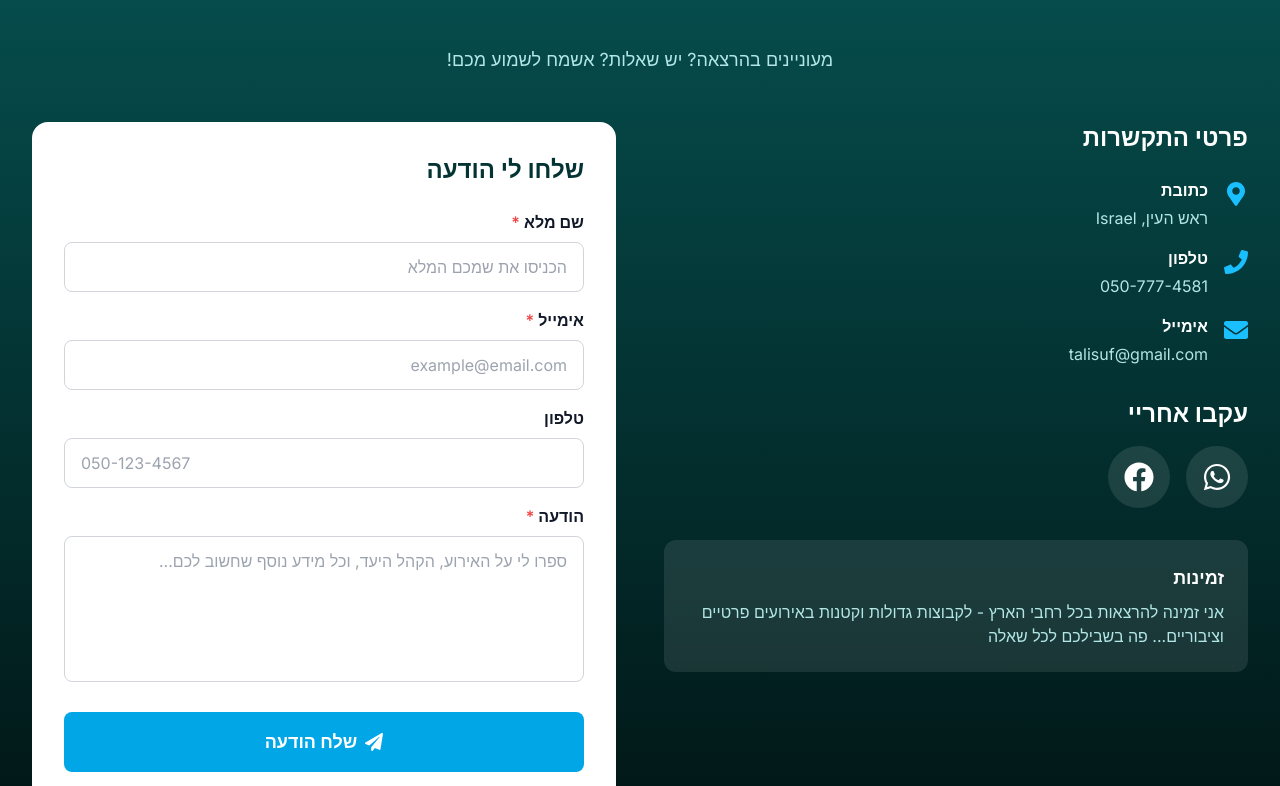
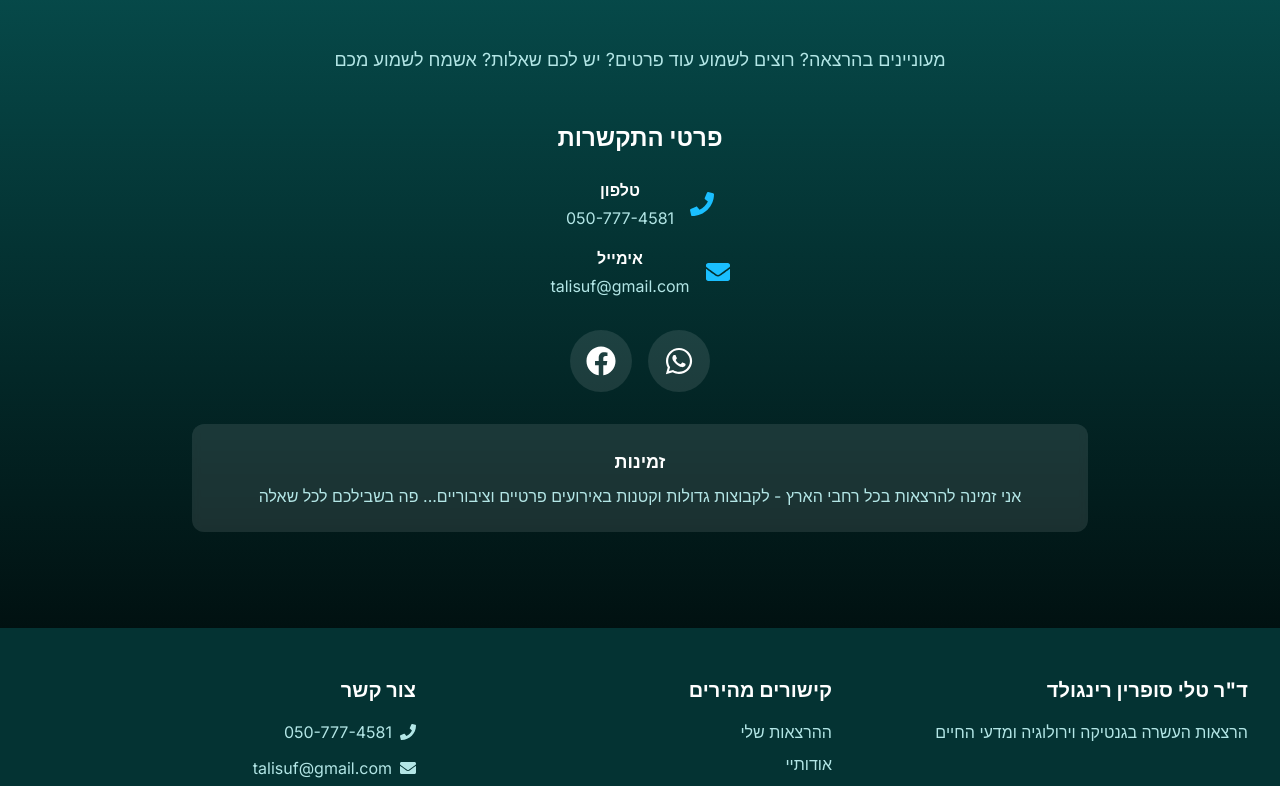
Before and after one commit to eyalring/tali-website, a Next.js app: page / in a window 1280 px wide. Shown: the part 5834-6620 px from the top of the page. Built offline with nearby package versions, Linux system fonts and the light colour scheme.

Commit message:
Update contact form: remove form, center content, update text

```diff
--- a/package.json
+++ b/package.json
@@ -14,7 +14,8 @@
     "next": "^14.2.0",
     "framer-motion": "^11.0.0",
     "react-icons": "^5.0.0",
-    "react-hook-form": "^7.51.0"
+    "react-hook-form": "^7.51.0",
+    "resend": "^3.2.0"
   },
   "devDependencies": {
     "typescript": "^5.4.0",
--- a/src/components/Contact.tsx
+++ b/src/components/Contact.tsx
@@ -1,86 +1,14 @@
 "use client";
 
 import { motion } from "framer-motion";
-import { BaseSyntheticEvent, useState } from "react";
-import { useForm } from "react-hook-form";
 import {
   FaPhone,
   FaEnvelope,
-  FaMapMarkerAlt,
   FaWhatsapp,
   FaFacebook,
-  FaPaperPlane,
 } from "react-icons/fa";
 
-interface ContactFormData {
-  name: string;
-  email: string;
-  phone?: string;
-  message: string;
-  botField?: string;
-}
-
-const encode = (data: Record<string, string>) =>
-  Object.keys(data)
-    .map(
-      (key) =>
-        `${encodeURIComponent(key)}=${encodeURIComponent(data[key])}`
-    )
-    .join("&");
-
 export default function Contact() {
-  const [isSubmitting, setIsSubmitting] = useState(false);
-  const [submitStatus, setSubmitStatus] = useState<
-    "idle" | "success" | "error"
-  >("idle");
-
-  const {
-    register,
-    handleSubmit,
-    reset,
-    formState: { errors },
-  } = useForm<ContactFormData>();
-
-  const onSubmit = async (
-    data: ContactFormData,
-    event?: BaseSyntheticEvent
-  ) => {
-    event?.preventDefault();
-    setIsSubmitting(true);
-    setSubmitStatus("idle");
-
-    try {
-      const payload = {
-        "form-name": "contact",
-        name: data.name,
-        email: data.email,
-        phone: data.phone ?? "",
-        message: data.message,
-        "bot-field": data.botField ?? "",
-      };
-
-      const response = await fetch("/__forms.html", {
-        method: "POST",
-        headers: { "Content-Type": "application/x-www-form-urlencoded" },
-        body: encode(payload),
-      });
-
-      if (!response.ok) {
-        throw new Error("Failed to submit form");
-      }
-
-      setSubmitStatus("success");
-      reset();
-
-      // Reset success message after 5 seconds
-      setTimeout(() => setSubmitStatus("idle"), 5000);
-    } catch (error) {
-      console.error("Form submission error:", error);
-      setSubmitStatus("error");
-    } finally {
-      setIsSubmitting(false);
-    }
-  };
 
   return (
     <section
@@ -93,38 +21,29 @@ export default function Contact() {
         viewport={{ once: true }}
         transition={{ duration: 0.6 }}
       >
-        <h2 className="section-title text-white">צור קשר</h2>
+        <h2 className="section-title text-white">דברו איתי</h2>
         <p className="text-center text-primary-100 text-lg mb-12">
-          מעוניינים בהרצאה? יש שאלות?
-          <span className="block md:inline"> אשמח לשמוע מכם!</span>
+          מעוניינים בהרצאה? רוצים לשמוע עוד פרטים? יש לכם שאלות? אשמח לשמוע מכם
         </p>
       </motion.div>
 
-      <div className="grid grid-cols-1 lg:grid-cols-2 gap-12">
+      <div className="max-w-4xl mx-auto">
         {/* Contact Information */}
         <motion.div
-          initial={{ opacity: 0, x: -30 }}
-          whileInView={{ opacity: 1, x: 0 }}
+          initial={{ opacity: 0, y: 30 }}
+          whileInView={{ opacity: 1, y: 0 }}
           viewport={{ once: true }}
           transition={{ duration: 0.6 }}
-          className="space-y-8"
+          className="space-y-8 text-center"
         >
           <div>
             <h3 className="text-2xl font-heading font-bold mb-6">
               פרטי התקשרות
             </h3>
 
-            <div className="space-y-4">
-              <div className="flex items-start">
-                <FaMapMarkerAlt className="text-accent-400 text-2xl ml-4 mt-1 flex-shrink-0" />
-                <div>
-                  <p className="font-semibold mb-1">כתובת</p>
-                  <p className="text-primary-100">ראש העין, Israel</p>
-                </div>
-              </div>
-
-              <div className="flex items-start">
-                <FaPhone className="text-accent-400 text-2xl ml-4 mt-1 flex-shrink-0" />
+            <div className="space-y-4 flex flex-col items-center">
+              <div className="flex items-center justify-center">
+                <FaPhone className="text-accent-400 text-2xl ml-4 flex-shrink-0" />
                 <div>
                   <p className="font-semibold mb-1">טלפון</p>
                   <a
@@ -136,8 +55,8 @@ export default function Contact() {
                 </div>
               </div>
 
-              <div className="flex items-start">
-                <FaEnvelope className="text-accent-400 text-2xl ml-4 mt-1 flex-shrink-0" />
+              <div className="flex items-center justify-center">
+                <FaEnvelope className="text-accent-400 text-2xl ml-4 flex-shrink-0" />
                 <div>
                   <p className="font-semibold mb-1">אימייל</p>
                   <a
@@ -154,8 +73,7 @@ export default function Contact() {
           </div>
 
           <div>
-            <h3 className="text-2xl font-heading font-bold mb-4">עקבו אחריי</h3>
-            <div className="flex space-x-reverse space-x-4">
+            <div className="flex justify-center space-x-reverse space-x-4">
               <a
                 href="https://wa.me/972507774581"
                 target="_blank"
@@ -184,155 +102,6 @@ export default function Contact() {
             </p>
           </div>
         </motion.div>
-
-        {/* Contact Form */}
-        <motion.div
-          initial={{ opacity: 0, x: 30 }}
-          whileInView={{ opacity: 1, x: 0 }}
-          viewport={{ once: true }}
-          transition={{ duration: 0.6 }}
-        >
-          <form
-            onSubmit={handleSubmit(onSubmit)}
-            className="bg-white rounded-2xl p-8 text-gray-900"
-            name="contact"
-            method="POST"
-            action="/__forms.html"
-            data-netlify="true"
-            data-netlify-honeypot="bot-field"
-          >
-            <input type="hidden" name="form-name" value="contact" />
-            <div className="hidden">
-              <label>
-                אל תמלאו את השדה הזה
-                <input
-                  {...register("botField")}
-                  name="bot-field"
-                  type="text"
-                  tabIndex={-1}
-                  autoComplete="off"
-                />
-              </label>
-            </div>
-            <h3 className="text-2xl font-heading font-bold mb-6 text-primary-800">
-              שלחו לי הודעה
-            </h3>
-
-            <div className="space-y-4">
-              <div>
-                <label htmlFor="name" className="block font-semibold mb-2">
-                  שם מלא <span className="text-red-500">*</span>
-                </label>
-                <input
-                  {...register("name", { required: "שדה חובה" })}
-                  type="text"
-                  id="name"
-                  className="w-full px-4 py-3 border border-gray-300 rounded-lg focus:ring-2 focus:ring-accent-500 focus:border-transparent transition-all text-black"
-                  placeholder="הכניסו את שמכם המלא"
-                />
-                {errors.name && (
-                  <p className="text-red-500 text-sm mt-1">
-                    {errors.name.message}
-                  </p>
-                )}
-              </div>
-
-              <div>
-                <label htmlFor="email" className="block font-semibold mb-2">
-                  אימייל <span className="text-red-500">*</span>
-                </label>
-                <input
-                  {...register("email", {
-                    required: "שדה חובה",
-                    pattern: {
-                      value: /^[A-Z0-9._%+-]+@[A-Z0-9.-]+\.[A-Z]{2,}$/i,
-                      message: "כתובת אימייל לא תקינה",
-                    },
-                  })}
-                  type="email"
-                  id="email"
-                  className="w-full px-4 py-3 border border-gray-300 rounded-lg focus:ring-2 focus:ring-accent-500 focus:border-transparent transition-all text-black"
-                  placeholder="example@email.com"
-                />
-                {errors.email && (
-                  <p className="text-red-500 text-sm mt-1">
-                    {errors.email.message}
-                  </p>
-                )}
-              </div>
-
-              <div>
-                <label htmlFor="phone" className="block font-semibold mb-2">
-                  טלפון
-                </label>
-                <input
-                  {...register("phone")}
-                  type="tel"
-                  id="phone"
-                  className="w-full px-4 py-3 border border-gray-300 rounded-lg focus:ring-2 focus:ring-accent-500 focus:border-transparent transition-all text-black"
-                  placeholder="050-123-4567"
-                />
-              </div>
-
-              <div>
-                <label htmlFor="message" className="block font-semibold mb-2">
-                  הודעה <span className="text-red-500">*</span>
-                </label>
-                <textarea
-                  {...register("message", { required: "שדה חובה" })}
-                  id="message"
-                  rows={5}
-                  className="w-full px-4 py-3 border border-gray-300 rounded-lg focus:ring-2 focus:ring-accent-500 focus:border-transparent transition-all resize-none text-black"
-                  placeholder="ספרו לי על האירוע, הקהל היעד, וכל מידע נוסף שחשוב לכם..."
-                />
-                {errors.message && (
-                  <p className="text-red-500 text-sm mt-1">
-                    {errors.message.message}
-                  </p>
-                )}
-              </div>
-            </div>
-
-            <button
-              type="submit"
-              disabled={isSubmitting}
-              className={`w-full mt-6 py-4 px-6 rounded-lg font-bold text-lg transition-all duration-300 flex items-center justify-center ${
-                isSubmitting
-                  ? "bg-gray-400 cursor-not-allowed"
-                  : "bg-accent-500 hover:bg-accent-600 text-white transform hover:scale-105"
-              }`}
-            >
-              {isSubmitting ? (
-                "שולח..."
-              ) : (
-                <>
-                  <FaPaperPlane className="ml-2" />
-                  שלח הודעה
-                </>
-              )}
-            </button>
-
-            {submitStatus === "success" && (
-              <motion.div
-                initial={{ opacity: 0, y: -10 }}
-                animate={{ opacity: 1, y: 0 }}
-                className="mt-4 p-4 bg-green-100 border border-green-400 text-green-700 rounded-lg"
-              >
-                ההודעה נשלחה בהצלחה! אחזור אליכם בהקדם.
-              </motion.div>
-            )}
-
-            {submitStatus === "error" && (
-              <motion.div
-                initial={{ opacity: 0, y: -10 }}
-                animate={{ opacity: 1, y: 0 }}
-                className="mt-4 p-4 bg-red-100 border border-red-400 text-red-700 rounded-lg"
-              >
-                אירעה שגיאה בשליחת ההודעה. אנא נסו שוב או צרו קשר ישירות בטלפון.
-              </motion.div>
-            )}
-          </form>
-        </motion.div>
       </div>
     </section>
   );
```
Also changed, not shown: 1 other file (tests, documents, lock files or other folders).
